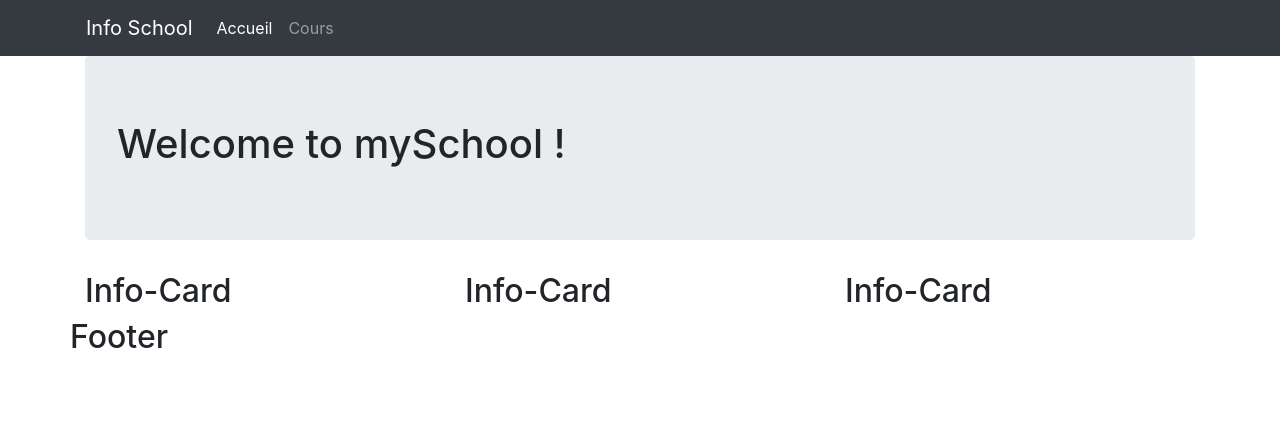
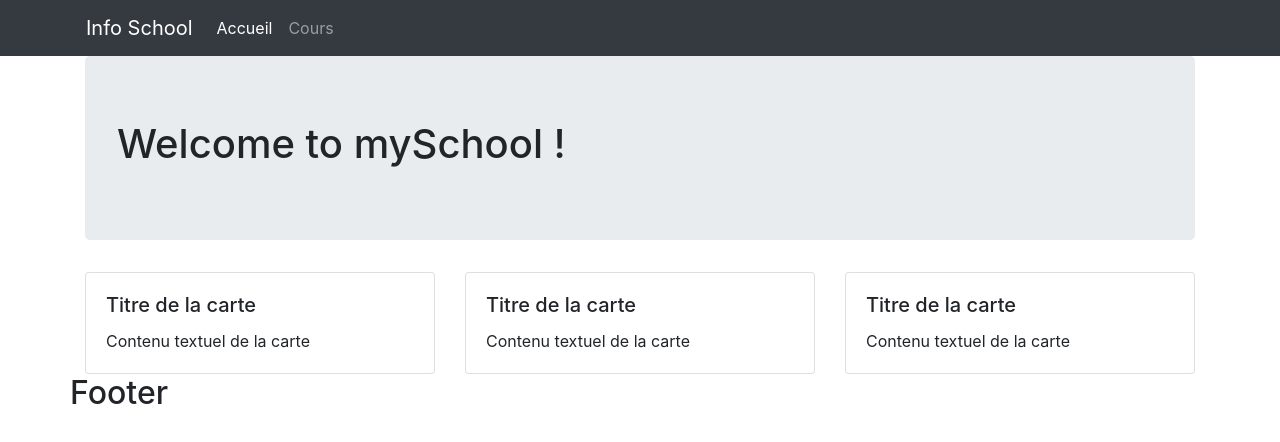
Before and after one commit to BYans/mySchool, a plain HTML site: page index.html in a window 1280 px wide. Drawn offline with nearby package versions, Linux system fonts and the light colour scheme.

Commit message:
add class card

```diff
--- a/index.html
+++ b/index.html
@@ -48,13 +48,28 @@
             </div>
             <div class="row">
                 <div class="col-12 col-lg-4">
-                    <h2>Info-Card</h2>
+                    <div class="card">
+                        <div class="card-body">
+                            <h5 class="card-title">Titre de la carte</h5>
+                            <p class="card-text">Contenu textuel de la carte</p>
+                        </div>
+                    </div>
                 </div>
                 <div class="col-12 col-lg-4">
-                    <h2>Info-Card</h2>
+                    <div class="card">
+                        <div class="card-body">
+                            <h5 class="card-title">Titre de la carte</h5>
+                            <p class="card-text">Contenu textuel de la carte</p>
+                        </div>
+                    </div>
                 </div>
                 <div class="col-12 col-lg-4">
-                    <h2>Info-Card</h2>
+                    <div class="card">
+                        <div class="card-body">
+                            <h5 class="card-title">Titre de la carte</h5>
+                            <p class="card-text">Contenu textuel de la carte</p>
+                        </div>
+                    </div>
                 </div>
             </div>
             <div class="row">
```
